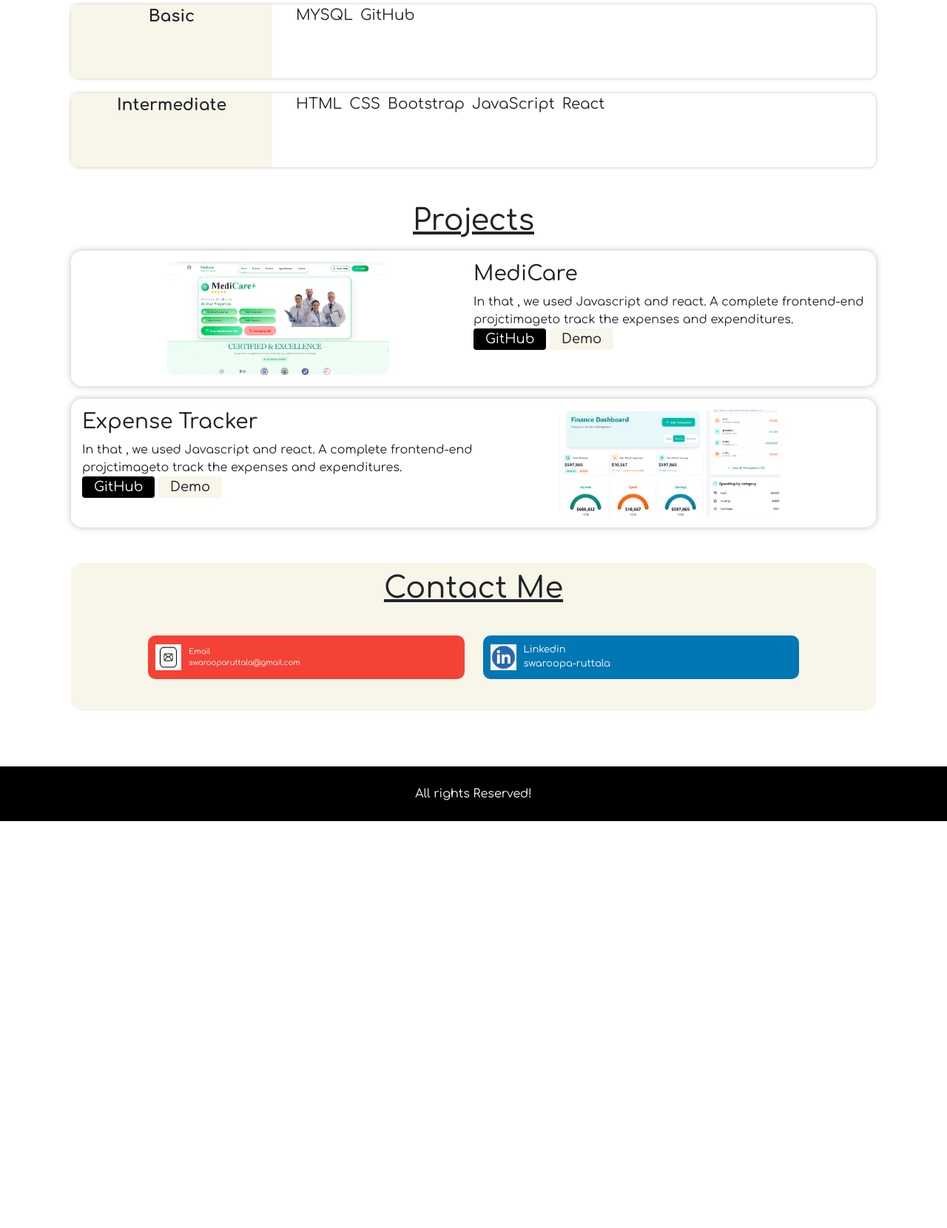
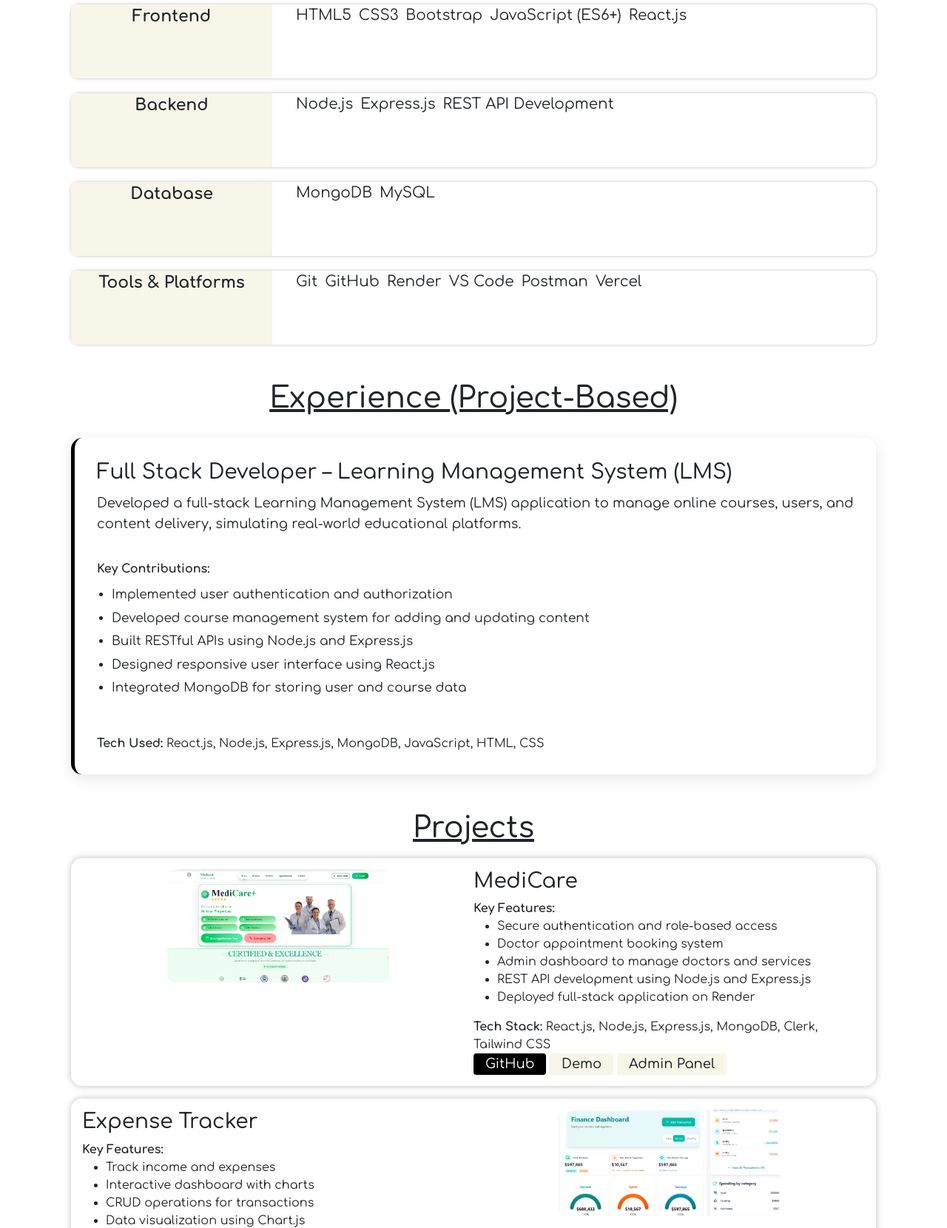
Before and after one commit to swaroopa09/myPortfolio, a plain HTML site: page index.html in a window 1280 px wide. Shown: the part 1140-2800 px from the top of the page at 74% size. Before the commit the page ends 2250 px from the top, so only its background shows below. Drawn offline with nearby package versions, Linux system fonts and the light colour scheme.

Commit message:
Update index.html

```diff
--- a/index.html
+++ b/index.html
@@ -3,7 +3,7 @@
   <head>
     <meta charset="utf-8">
     <meta name="viewport" content="width=device-width, initial-scale=1">
-    <title>Swaroopa Portfolio</title>
+    <title>Swaroopa | Full Stack Developer (MERN)</title>
     <link href="https://cdn.jsdelivr.net/npm/bootstrap@5.3.8/dist/css/bootstrap.min.css" rel="stylesheet"
       integrity="sha384-sRIl4kxILFvY47J16cr9ZwB07vP4J8+LH7qKQnuqkuIAvNWLzeN8tE5YBujZqJLB" crossorigin="anonymous">
       <link rel="preconnect" href="https://fonts.googleapis.com">
@@ -30,11 +30,15 @@
           <a class="nav-link" href="#skillsSection">Skills</a>
         </li>
         <li class="nav-item">
+  <a class="nav-link" href="#experienceSection">Experience</a>
+</li>
+        <li class="nav-item">
           <a class="nav-link" href="#projectSection">Projects</a>
         </li>
         <li class="nav-item">
           <a class="nav-link" href="#ContactSection">Contact</a>
         </li>
+
       </ul>
     </div>
   </div>
@@ -51,61 +55,121 @@
             <span class="focus-text">Swaroopa</span>
         </p>
         <p>
-            I'm a <span class="focus-text">Youtuber</span>
+            Building <span class="focus-text">scalable web applications</span> using MERN stack
         </p>
        <div>
+    <a href="mailto:swarooparuttala@gmail.com">
+      <button class="btn btn-sm heroButtons">Hire Me</button>
+    </a>
+
+    <a href="./resume.pdf" target="_blank">
       <button class="btn btn-sm heroButtons">Resume</button>
-            <button class="btn btn-sm heroButtons">Github</button>
-            <button class="btn btn-sm heroButtons">Linkedin</button>
+    </a>
+
+    <a href="https://github.com/swaroopa09" target="_blank">
+      <button class="btn btn-sm heroButtons">GitHub</button>
+    </a>
+
+    <a href="https://www.linkedin.com/in/swaroopa-ruttala/" target="_blank">
+      <button class="btn btn-sm heroButtons">LinkedIn</button>
+    </a>
 </div>
     </div>
 </section>
 
-<section id="aboutMeSection" class="mt-5">
+<section id="aboutMeSection" class="mt-5 fade-in">
     <div class="aboutP1">
         <img src="./swaroopa passportsize photo.png.jpg" alt="" width="250px">
     </div>
     <div class="aboutP2">
         <h1 class="heading">About Me😊</h1>
         <p>
-            I am swaroopa, currently workings as web application developer.
-            Lorem ipsum dolor, sit amet consectetur adipisicing elit. Adipisci.
-
+Full Stack Developer specializing in the MERN stack with hands-on experience building scalable applications like a Learning Management System (LMS), healthcare platform, and expense tracker. Skilled in developing REST APIs, implementing authentication, and creating responsive user interfaces using React.js.
 </p>
     </div>
 </section>
 
-<section id="skillsSection" class="mt-5">
+<section id="skillsSection" class="mt-5 fade-in">
     <h1 class="heading m-auto">Skills</h1>
+
     <div class="skillsDiv">
-        <div class="p1">
-            <p>Basic</p>
-        </div>
+        <div class="p1"><p>Frontend</p></div>
         <div class="p2">
             <ul class="skillsList">
-                <li>MYSQL</li>
-                <li>GitHub</li>
+                <li>HTML5</li>
+                <li>CSS3</li>
+                <li>Bootstrap</li>
+                <li>JavaScript (ES6+)</li>
+                <li>React.js</li>
             </ul>
         </div>
     </div>
 
     <div class="skillsDiv">
-        <div class="p1">
-            <p>Intermediate</p>
-        </div>
+        <div class="p1"><p>Backend</p></div>
         <div class="p2">
             <ul class="skillsList">
-                <li>HTML</li>
-                <li>CSS</li>
-                <li>Bootstrap</li>
-                <li>JavaScript</li>
-                <li>React</li>
+                <li>Node.js</li>
+                <li>Express.js</li>
+                <li>REST API Development</li>
+            </ul>
+        </div>
+    </div>
+
+    <div class="skillsDiv">
+        <div class="p1"><p>Database</p></div>
+        <div class="p2">
+            <ul class="skillsList">
+                <li>MongoDB</li>
+                <li>MySQL</li>
+            </ul>
+        </div>
+    </div>
+
+    <div class="skillsDiv">
+        <div class="p1"><p>Tools & Platforms</p></div>
+        <div class="p2">
+            <ul class="skillsList">
+                <li>Git</li>
+                <li>GitHub</li>
+                <li>Render</li>
+                <li>VS Code</li>
+                <li>Postman</li>
+                <li>Vercel</li>
+
             </ul>
         </div>
     </div>
 </section>
 
-<section id="projectSection" class="mt-5">
+<section id="experienceSection" class="mt-5 fade-in">
+    <h1 class="heading m-auto">Experience (Project-Based)</h1>
+
+    <div class="experienceBox">
+        <h3>Full Stack Developer – Learning Management System (LMS)</h3>
+
+        <p>
+            Developed a full-stack Learning Management System (LMS) application to manage online courses, users, and content delivery, simulating real-world educational platforms.
+        </p>
+
+        <br>
+
+        <strong>Key Contributions:</strong>
+        <ul>
+            <li>Implemented user authentication and authorization</li>
+            <li>Developed course management system for adding and updating content</li>
+            <li>Built RESTful APIs using Node.js and Express.js</li>
+            <li>Designed responsive user interface using React.js</li>
+            <li>Integrated MongoDB for storing user and course data</li>
+        </ul>
+
+        <br>
+
+        <strong>Tech Used:</strong> React.js, Node.js, Express.js, MongoDB, JavaScript, HTML, CSS
+    </div>
+</section>
+
+<section id="projectSection" class="mt-5 fade-in">
     <h1 class="heading m-auto">Projects</h1>
 
     <div class="project">
@@ -115,11 +179,28 @@
         <div class="p2">
             <h3>MediCare</h3>
 <p>
-                In that , we used Javascript and react. A complete frontend-end projctimageto track the expenses and expenditures.
+<strong>Key Features:</strong>
+<ul>
+<li>Secure authentication and role-based access</li>
+<li>Doctor appointment booking system</li>
+<li>Admin dashboard to manage doctors and services</li>
+<li>REST API development using Node.js and Express.js</li>
+<li>Deployed full-stack application on Render</li>
+</ul>
+
+<strong>Tech Stack:</strong> React.js, Node.js, Express.js, MongoDB, Clerk, Tailwind CSS
 </p>
             <div>
+                <a href="https://github.com/swaroopa09/medicare" target="_blank">
   <button class="btn btn-sm githubButton">GitHub</button>
+</a>
+
+<a href="https://medicare-frontend-nndg.onrender.com" target="_blank">
   <button class="btn btn-sm demoButton">Demo</button>
+</a>
+<a href="https://medicare-admin-dxr6.onrender.com" target="_blank">
+  <button class="btn btn-sm demoButton">Admin Panel</button>
+</a>
             </div>
         </div>
     </div>
@@ -128,11 +209,24 @@
         <div class="p2">
             <h3>Expense Tracker</h3>
 <p>
-                In that , we used Javascript and react. A complete frontend-end projctimageto track the expenses and expenditures.
+<strong>Key Features:</strong>
+<ul>
+<li>Track income and expenses</li>
+<li>Interactive dashboard with charts</li>
+<li>CRUD operations for transactions</li>
+<li>Data visualization using Chart.js</li>
+</ul>
+
+<strong>Tech Stack:</strong> React.js, Node.js, Express.js, MongoDB
 </p>
             <div>
+                <a href="https://github.com/swaroopa09/Expense-Tracker" target="_blank">
   <button class="btn btn-sm githubButton">GitHub</button>
+</a>
+
+<a href="https://expense-tracker-front-sy80.onrender.com/login" target="_blank">
   <button class="btn btn-sm demoButton">Demo</button>
+</a>
             </div>
         </div>
          <div class="p1">
@@ -145,8 +239,11 @@
 
 <section id="ContactSection" class="mt-5">
     <h1 class="heading m-auto">Contact Me</h1>
+
     <div class="contactbuttons">
-    <div class="contactDivOne">
+
+        <!-- Email -->
+        <a href="mailto:swarooparuttala@gmail.com" class="contactDivOne">
             <div>
                 <img src="./email.png" alt="" width="35px" height="35px">
             </div>
@@ -154,22 +251,25 @@
                 <p>Email</p>
                 <p>swarooparuttala@gmail.com</p>
             </div>
-    </div>
+        </a>
 
-    <div class="contactDivTwo">
+        <!-- LinkedIn -->
+        <a href="https://www.linkedin.com/in/swaroopa-ruttala/" target="_blank" class="contactDivTwo">
             <div>
                 <img src="./linkedin.png" alt="" width="35px" height="35px">
             </div>
             <div class="contactContent">
-            <p>Linkedin</p>
+                <p>LinkedIn</p>
                 <p>swaroopa-ruttala</p>
             </div>
-    </div>
+        </a>
+
     </div>
 </section>
 
+
 <footer>
-    All rights Reserved!
+    © 2026 Swaroopa | All Rights Reserved
 </footer>
 
 
```
Lines whose indentation alone changed are shown as unchanged.
